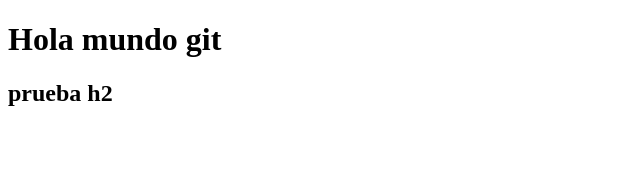
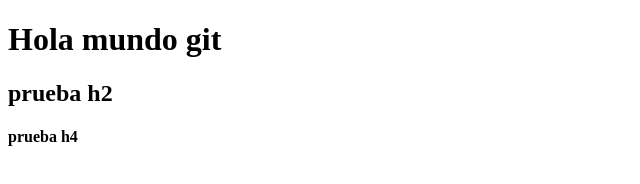
Before and after one commit to igorBuergo/pruebasGit, a plain HTML site: page index.html in a window 1280 px wide. Shown: the full height of the page, 0-640 px from the left. Drawn offline with Linux system fonts and the light colour scheme.

Commit message:
Segundo commit, solo index.html

```diff
--- a/index.html
+++ b/index.html
@@ -9,5 +9,6 @@
 <body>
     <h1>Hola mundo git</h1>
     <h2>prueba h2</h2>
+    <h4>prueba h4</h4>
 </body>
 </html>
```
